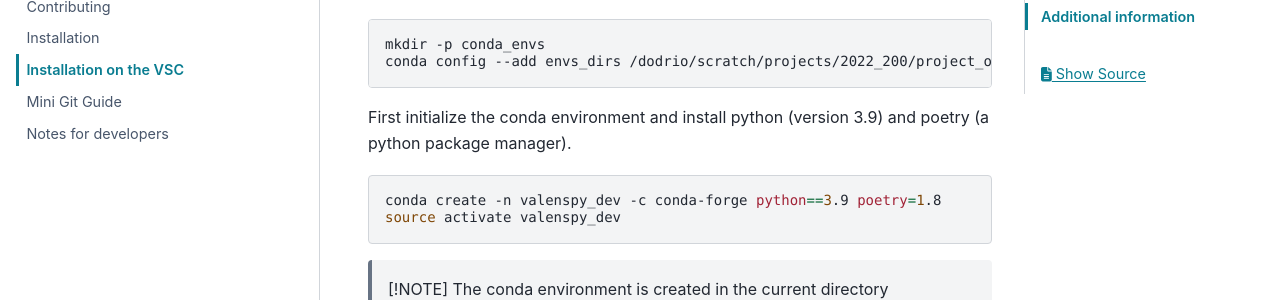
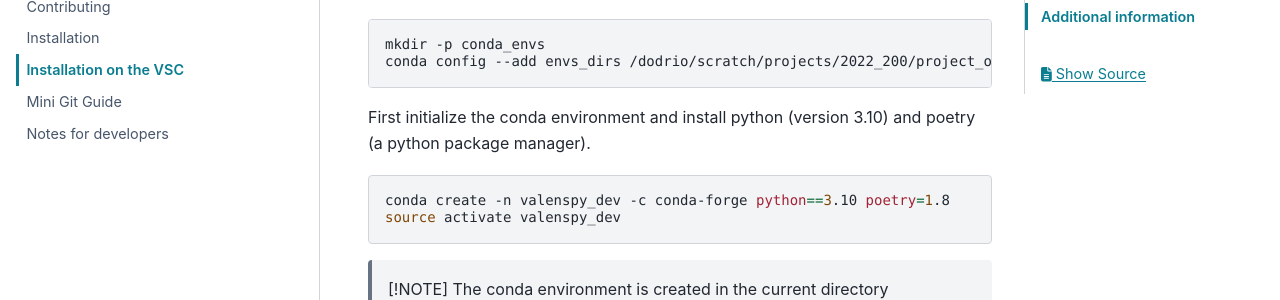
Before and after one commit to CORDEX-be2/ValEnsPy, a Sphinx documentation site: the page built from docs/contribution_pages/INSTALL_VSC.md, in a window 1280 px wide and 900 px high, scrolled down 1702 px. Shown: the part 153-453 px from the top of the window. Built offline with Sphinx 7.4.7 and the PyData theme 0.15.4, drawn with Linux system fonts in a browser that asks for light colours; pages that are not in the unit, such as notebooks, are missing from menus.

Commit message:
Update to python3.10 as standard but keep support for python3.9 for now

````diff
--- a/docs/contribution_pages/INSTALL_VSC.md
+++ b/docs/contribution_pages/INSTALL_VSC.md
@@ -65,10 +65,10 @@ mkdir -p conda_envs
 conda config --add envs_dirs /dodrio/scratch/projects/2022_200/project_output/__INSTITUTE__/__VSC_USERNAME__/conda_envs
 ```
 
-First initialize the conda environment and install python (version 3.9) and poetry (a python package manager).
+First initialize the conda environment and install python (version 3.10) and poetry (a python package manager).
 
 ```bash
-conda create -n valenspy_dev -c conda-forge python==3.9 poetry=1.8
+conda create -n valenspy_dev -c conda-forge python==3.10 poetry=1.8
 source activate valenspy_dev
 ```
 > [!NOTE]
````
Also changed, not shown: docs/contribution_pages/INSTALL.md (+1 -1 lines).
